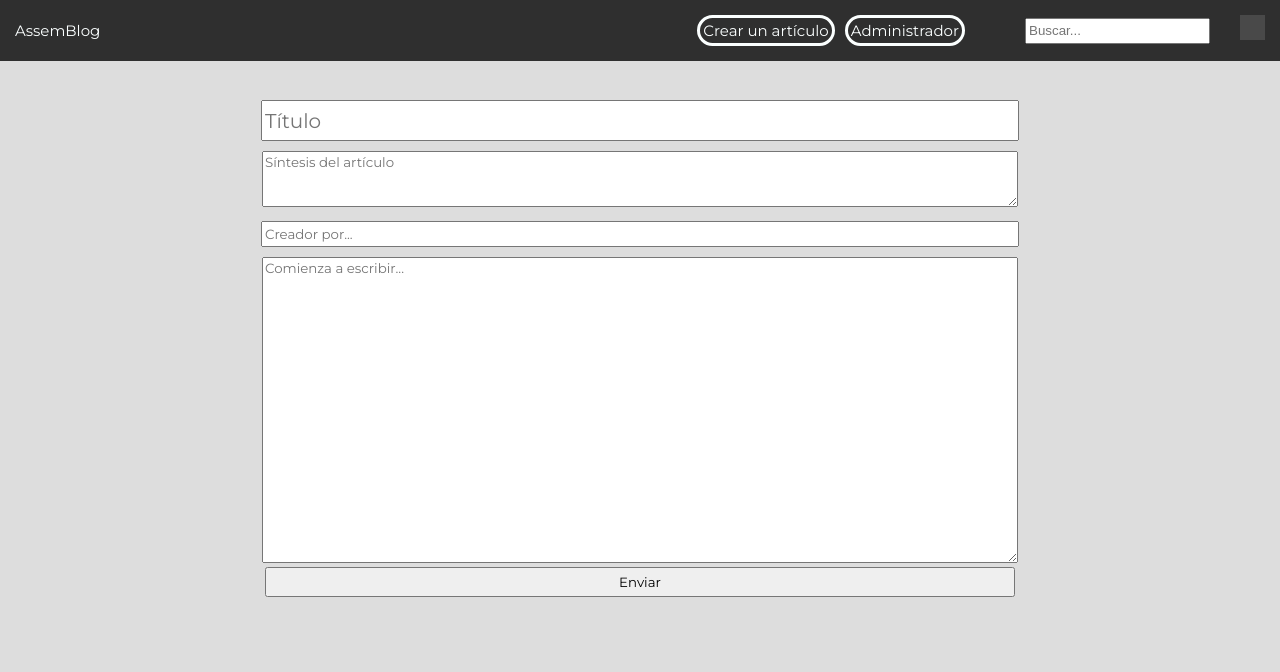
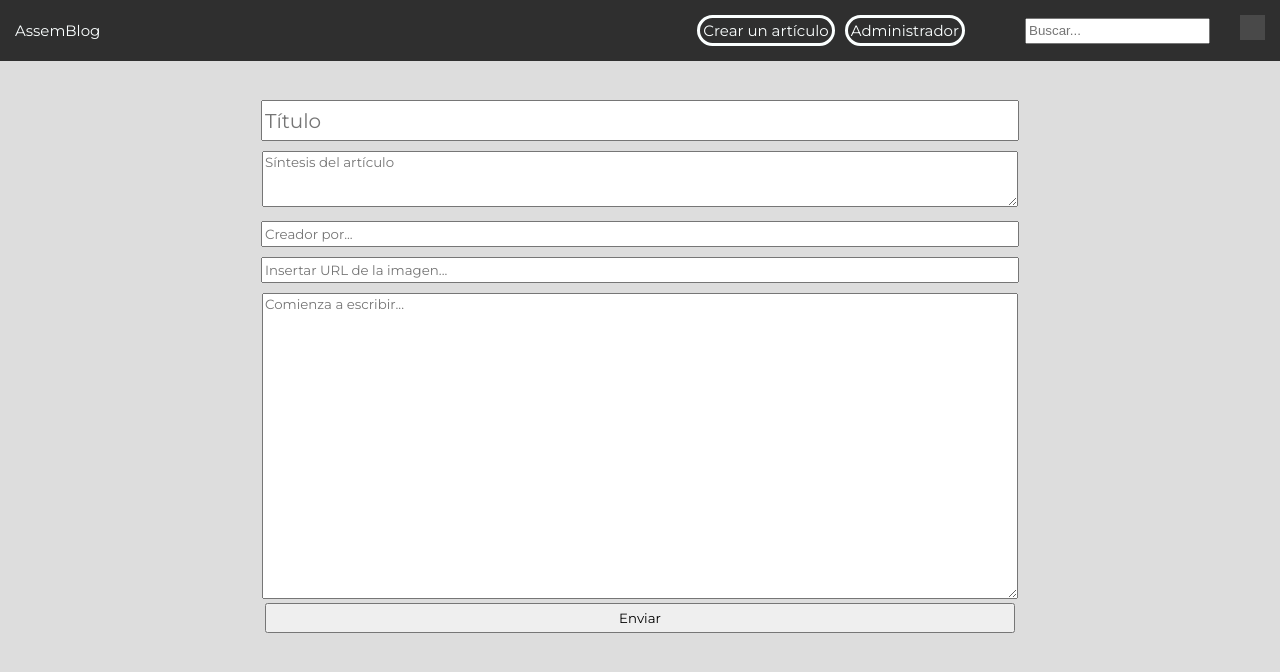
Before and after one commit to GROOTScorer/blog-tp, a React (Create React App) app: page /Crear in a window 1280 px wide. Shown: the top 672 px of the page. Built offline with nearby package versions, Linux system fonts and the light colour scheme; grey boxes are pictures that could not be loaded.

Commit message:
Guarda la imagen del post en LocalStorage

```diff
--- a/src/Crear.css
+++ b/src/Crear.css
@@ -37,7 +37,7 @@
     min-width: 750px;
 }
 
-.autor{
+.autor, .foto{
     width: 80%;
     margin-bottom: 10px;
 }
--- a/src/Crear.js
+++ b/src/Crear.js
@@ -6,7 +6,6 @@ function Titulo() {
       document.title = 'Crear un post';
     }, []);
   }
-    //localStorage.setItem('posts', JSON.stringify(posts));
 
 function Crear()
 {
@@ -15,6 +14,7 @@ function Crear()
         titulo: '',
         sintesis: '',
         autor: '',
+        foto: '',
         area: ''
     });
 
@@ -26,6 +26,7 @@ function Crear()
             titulo: '',
             sintesis: '',
             autor: '',
+            foto: '',
             area: ''
         })
     }
@@ -56,6 +57,7 @@ function Crear()
             <input className='titulo' name="titulo" value={post.titulo} placeholder='Título' onChange={handleChange}></input>
             <textarea className='sintesis' name="sintesis" value={post.sintesis} placeholder='Síntesis del artículo' onChange={handleChange}></textarea>
             <input className='autor' name='autor' value={post.autor} placeholder='Creador por...' onChange={handleChange}></input>
+            <input className='foto' name='foto' value={post.foto} placeholder='Insertar URL de la imagen...' onChange={handleChange}></input>
             <textarea className='area' name='area' value={post.area} placeholder='Comienza a escribir...' onChange={handleChange}></textarea>
             <br/>
             <button className='enviar' name='submit'>Enviar</button>
--- a/src/Main.js
+++ b/src/Main.js
@@ -38,6 +38,7 @@ function Main(props)
                       titulo={post.titulo}
                       autor={post.autor}
                       sintesis={post.sintesis}
+                      foto={post.foto}
                       admin={props.admin}
                       updateFunction={setPosts}
                   />
--- a/src/Prevista.css
+++ b/src/Prevista.css
@@ -15,7 +15,7 @@
 
 .imgprev{
     width: 50%;
-    height: fit-content;
+    height: 200px;
     object-fit: cover;
     float: left;
     border-radius: 10px;
--- a/src/Prevista.js
+++ b/src/Prevista.js
@@ -32,7 +32,7 @@ function Prevista(props) {
         <div>
             <div className='prevista' key={props.titulo}>
                 <Link to={'/posts/' + props.id}>
-                    <img alt="" className='imgprev' src='https://la35.net/assets/img/binary.png'></img>
+                    <img alt="" className='imgprev' src={props.foto}></img>
                     <h3 className='tituloprev'>{props.titulo}</h3>
                     <p className='sintesisprev'>{props.sintesis}</p>
                     <p className='autorprev'>{props.autor}</p>
```
